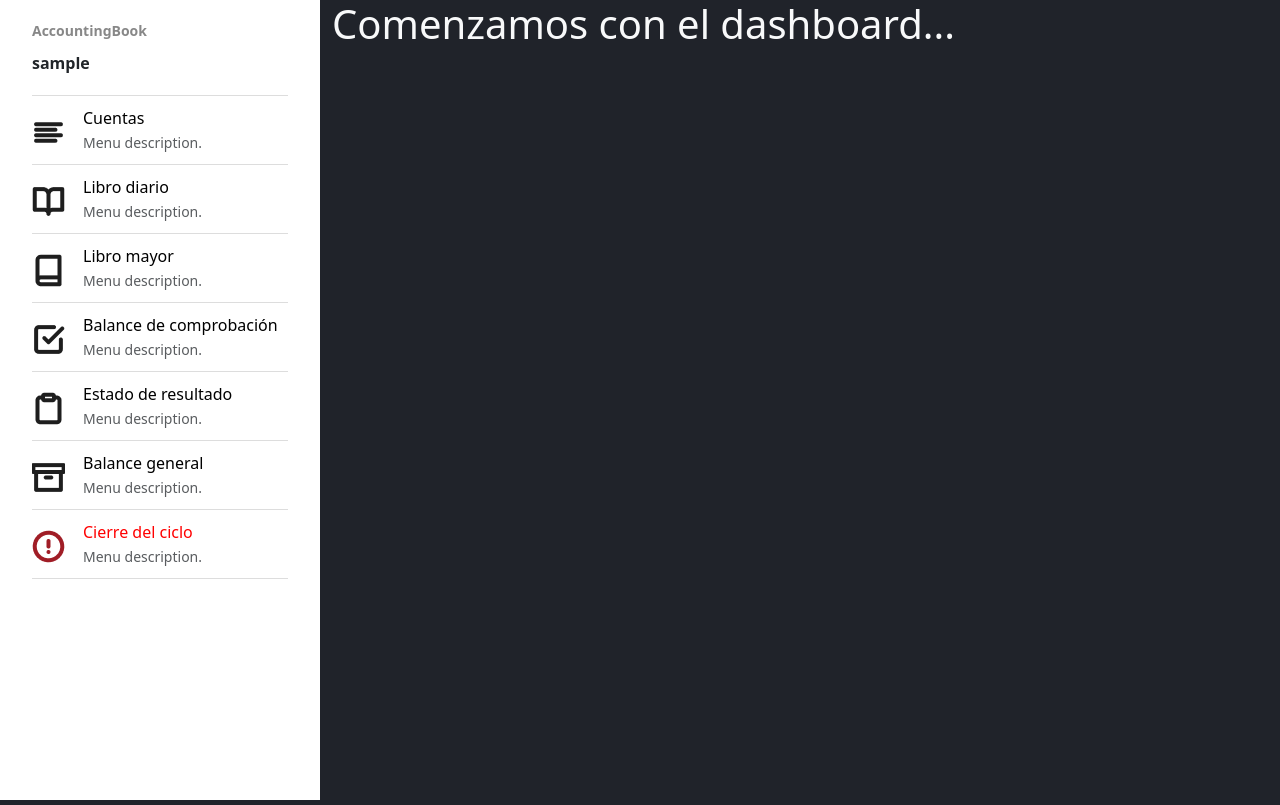
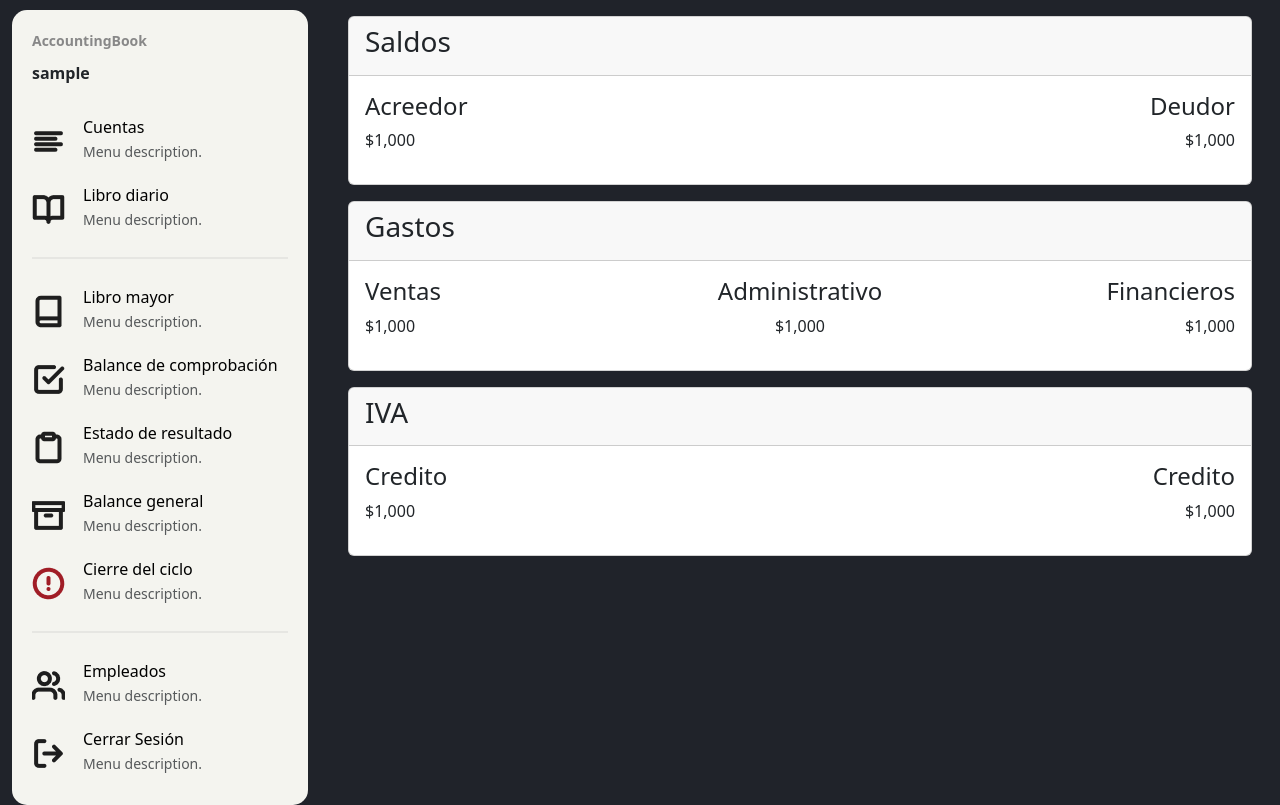
Before and after one commit to eugmerino/AccountingBook_V2, a Django app: page /dashboard/ in a window 1280 px wide. Run offline with Django 5.2, Linux system fonts and the light colour scheme; the visitor is signed in with stand-in values (Sample User, id 1); parts of the project's set-up code (start-up, migrations or seed data) failed here and were passed over.

Commit message:
Dashboard semi terminado

```diff
--- a/main/static/css/style.css
+++ b/main/static/css/style.css
@@ -4,7 +4,8 @@ body {
 
 .menu-container {
     padding: 20px;
-    height: 100vh;
+    border-radius: 15px;
+    background-color: #F4F4EF;
 }
 .menu-header {
     font-weight: bold;
@@ -20,8 +21,18 @@ body {
     display: flex;
     align-items: center;
     padding: 10px 0;
+
+    color: #000;
+}
+.menu-item-bottom {
+    display: flex;
+    align-items: center;
+    padding: 10px 0;
     border-top: 1px solid #ddd;
     color: #000;
+    position: absolute;
+    bottom: 0;
+    width: 100%; /* Esto asegura que ocupe todo el ancho del sidebar */
 }
 .menu-item-icon {
     font-size: 24px;
@@ -34,9 +45,7 @@ body {
     font-size: 16px;
     color: #888;
 }
-.menu-item:last-child {
-    border-bottom: 1px solid #ddd;
-}
-.menu-item-close {
-    color: red;
-}
+
+hr.divider-rounded {
+    border-top: 2px solid #bbb;
+  }
--- a/main/templates/base.html
+++ b/main/templates/base.html
@@ -16,14 +16,14 @@
     <div class="container-fluid">
         <div class="row">
             <!-- Sidebar Menu -->
-            <div class="col-12 col-md-3 bd-sidebar bg-white">
+            <div class="col-12 col-md-3 bd-sidebar" style="padding-top: 10px;">
                 <button class="btn btn-light d-md-none p-3 " type="button" data-bs-toggle="collapse"
                     data-bs-target="#menuSidebar" aria-expanded="false" aria-controls="menuSidebar">
                     <span class="menu-item-icon"><img src="{% static 'img/align-left.png' %}" alt="Icon Cuentas"></span>
-                    AccountingBook, {{user}}
+                    Menu
                 </button>
                 <div id="menuSidebar" class="collapse d-md-block">
-                    <div class="menu-container">
+                    <div class="menu-container flex-grow-1">
                         <div class="menu-header">AccountingBook</div>
                         <div class="username">{{user}}</div>
                         <a href="#" class="menu-item a-text-navbar text-decoration-none d-flex align-items-center">
@@ -40,6 +40,7 @@
                                 <small class="text-muted">Menu description.</small>
                             </div>
                         </a>
+                        <hr class="divider-rounded">
                         <a href="#" class="menu-item text-decoration-none d-flex align-items-center">
                             <span class="menu-item-icon"><img src="{% static 'img/book.png' %}" alt="Icon Libro Mayor"></span>
                             <div class="menu-item-text ms-2">
@@ -54,7 +55,6 @@
                                 <small class="text-muted">Menu description.</small>
                             </div>
                         </a>
-
                         <a href="#" class="menu-item text-decoration-none d-flex align-items-center">
                             <span class="menu-item-icon"><img src="{% static 'img/clipboard.png' %}" alt="Icon Estado de Resultado"></span>
                             <div class="menu-item-text ms-2">
@@ -62,7 +62,6 @@
                                 <small class="text-muted">Menu description.</small>
                             </div>
                         </a>
-
                         <a href="#" class="menu-item text-decoration-none d-flex align-items-center">
                             <span class="menu-item-icon"><img src="{% static 'img/archive.png' %}" alt="Icon Balance general"></span>
                             <div class="menu-item-text ms-2">
@@ -70,7 +69,6 @@
                                 <small class="text-muted">Menu description.</small>
                             </div>
                         </a>
-
                         <a href="#" class="menu-item text-decoration-none d-flex align-items-center menu-item-close">
                             <span class="menu-item-icon"><img src="{% static 'img/alert-circle.png' %}" alt="Icon Cierre del Ejercicio"></span>
                             <div class="menu-item-text ms-2">
@@ -78,10 +76,26 @@
                                 <small class="text-muted">Menu description.</small>
                             </div>
                         </a>
+                        <hr class="divider-rounded">
+                        <a href="#" class="menu-item text-decoration-none d-flex align-items-center">
+                            <span class="menu-item-icon"><img src="{% static 'img/users.png' %}" alt="Icon Balance general"></span>
+                            <div class="menu-item-text ms-2">
+                                <div>Empleados</div>
+                                <small class="text-muted">Menu description.</small>
+                            </div>
+                        </a>
+
+                        <a href="#" class="menu-item text-decoration-none d-flex align-items-center">
+                            <span class="menu-item-icon"><img src="{% static 'img/logout.png' %}" alt="Icon Balance general"></span>
+                            <div class="menu-item-text ms-2">
+                                <div>Cerrar Sesión</div>
+                                <small class="text-muted">Menu description.</small>
+                            </div>
+                        </a>
                     </div>
                 </div>
             </div>
-            <div class="col-12 col-md-9 bd-content text-light">
+            <div class="col-12 col-md-9">
                 {% block content %}
                 {% endblock %}
             </div>
--- a/main/templates/dashboard.html
+++ b/main/templates/dashboard.html
@@ -1,5 +1,61 @@
 {% extends "base.html" %}
 {% block content %}
     <form>{% csrf_token %}</form>
-    <h1>Comenzamos con el dashboard...</h1>
+    <div class="card m-3">
+        <div class="card-header">
+            <h3>Saldos</h3>
+        </div>
+        <div class="card-body">
+            <div class="row">
+                <div class="col">
+                    <h4>Acreedor</h4>
+                    <p>$1,000</p>
+                </div>
+                <div class="col text-end">
+                    <h4>Deudor</h4>
+                    <p>$1,000</p>
+                </div>
+            </div>
+        </div>
+    </div>
+    <div class="card m-3">
+        <div class="card-header">
+            <h3>Gastos</h3>
+        </div>
+        <div class="card-body">
+            <div class="row">
+                <div class="col">
+                    <h4>Ventas</h4>
+                    <p>$1,000</p>
+                </div>
+                <div class="col text-center">
+                    <h4>Administrativo</h4>
+                    <p>$1,000</p>
+
+                </div>
+                <div class="col text-end">
+                    <h4>Financieros</h4>
+                    <p>$1,000</p>
+
+                </div>
+            </div>
+        </div>
+    </div>
+    <div class="card m-3">
+        <div class="card-header">
+            <h3>IVA</h3>
+        </div>
+        <div class="card-body">
+            <div class="row">
+                <div class="col">
+                    <h4>Credito</h4>
+                    <p>$1,000</p>
+                </div>
+                <div class="col text-end">
+                    <h4>Credito</h4>
+                    <p>$1,000</p>
+                </div>
+            </div>
+        </div>
+    </div>
 {% endblock content %}
```
Also changed, not shown: main/static/img/logout.png (added), main/static/img/users.png (added).
